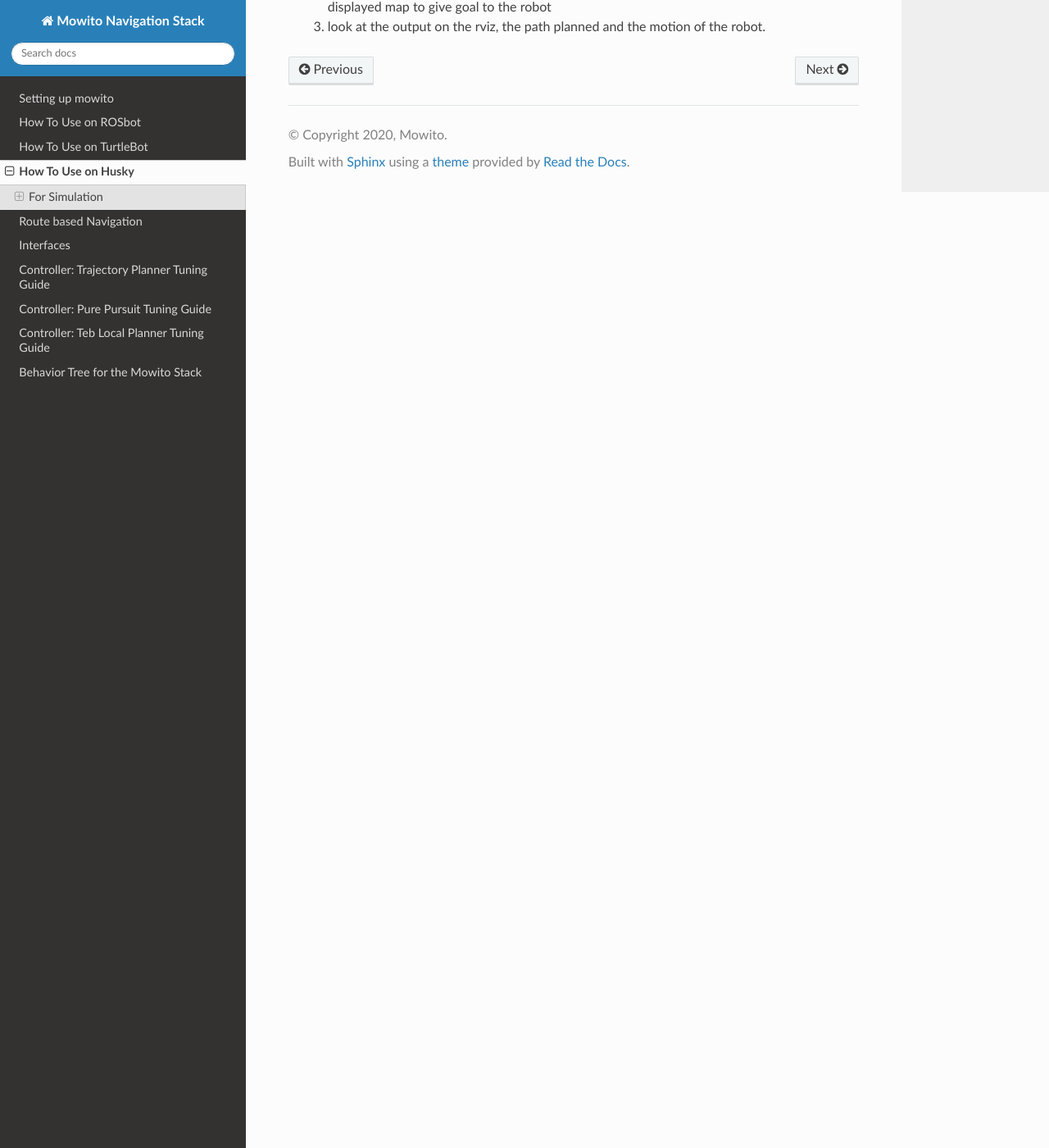
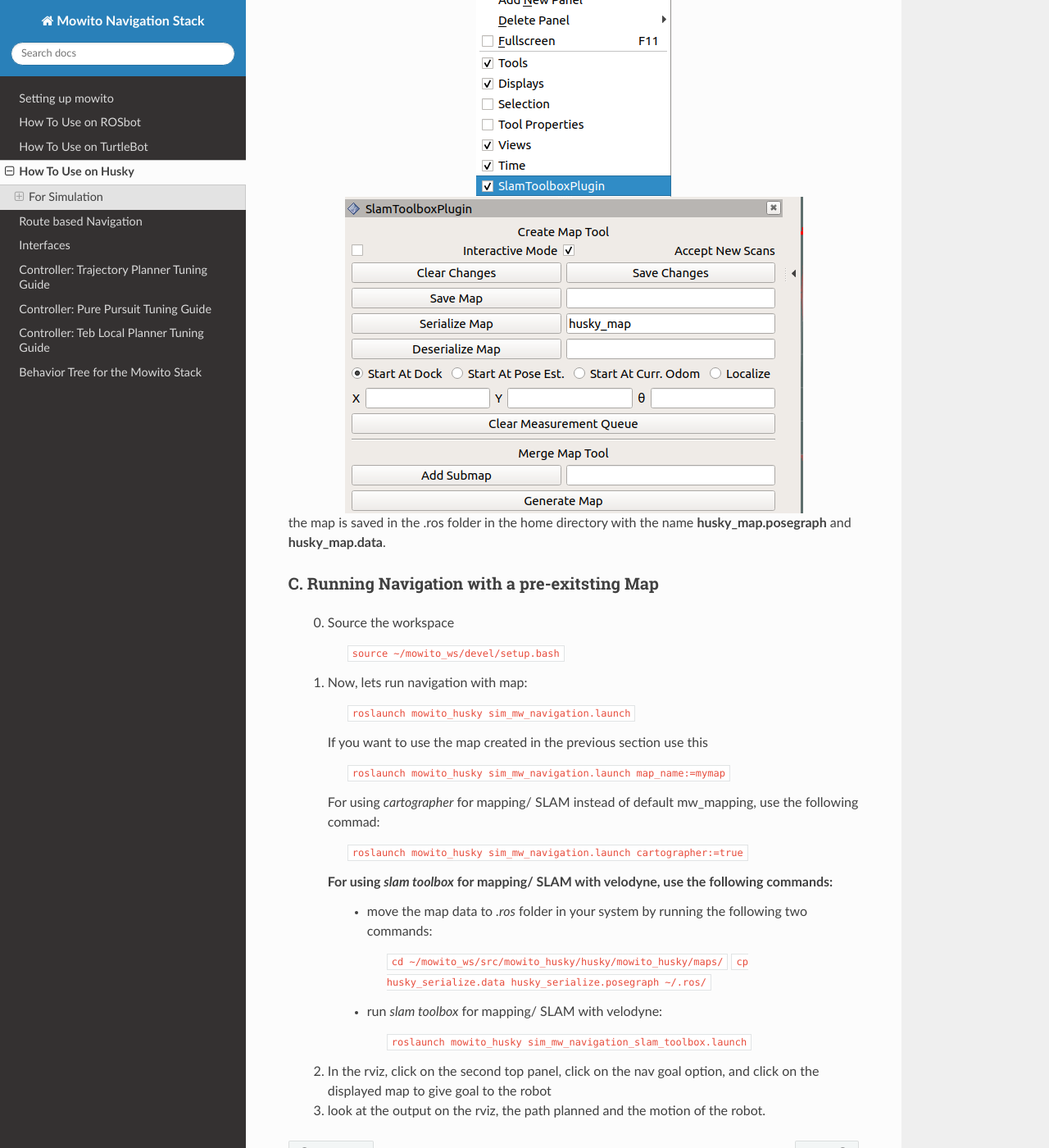
Before and after one commit to mowito/mowito_amd64, a Sphinx documentation site: the page built from docs/source/how_to_use_husky.rst, in a window 1280 px wide and 1400 px high, scrolled down 2313 px. Shown: the whole window at 82% size. Built offline with Sphinx 7.4.7 and the Read the Docs theme 2.0.0, drawn with Linux system fonts in a browser that asks for light colours; some of the changed text lies outside the part shown.

Commit message:
add slam toolbox documentation

```diff
--- a/docs/source/how_to_use_husky.rst
+++ b/docs/source/how_to_use_husky.rst
@@ -26,6 +26,12 @@ A. Set up Husky sim
 
       ``cd ~/mowito_ws/src/ && git clone https://github.com/akshay-antony/mowito_husky.git``
 
+      .. NOTE::
+
+            To use velodyne and slam toolbox with husky, switch to the branch **velodyne_with_husky**
+
+                  ``cd ~/mowito_ws/src/mowito_husky && git checkout velodyne_with_husky``
+
    2. Install the dependencies
 
       ``cd ~/mowito_ws/ && rosdep install --from-paths src --ignore-src -r -y``
@@ -52,6 +58,10 @@ B. Running Navigation with no Map (SLAM) / Navigation to create Map
                   For using `cartographer` for mapping/ SLAM instead of default mw_mapping, use the following commad:
 
                         ``roslaunch mowito_husky sim_mw_navigation_with_no_map.launch cartographer:=true``
+
+                  For using `slam toolbox` for mapping/ SLAM with velodyne, use the following commad:
+
+                        ``roslaunch mowito_husky sim_mw_navigation_with_no_map_slam_toolbox.launch``
 
                   1.2. **Autonomous goal selection ,through Exploration**:
 
@@ -82,6 +92,18 @@ B. Running Navigation with no Map (SLAM) / Navigation to create Map
 
                   the map (pbstream) is saved  in the home directory with the name **map_name.pbstream**. If no map_name is given then it would save as **map.pbstream**
 
+                  - if you were using slam toolbox to build the map, open the slam toolbox plugin in Rviz by clicking the panels and give a name for the map and store it using serialize map option.
+
+.. image:: Images/slam_toolbox/panels.png
+  :alt: panels.png
+  :align: center
+
+.. image:: Images/slam_toolbox/toolbox.png
+  :alt: toolbox.png
+  :align: center
+
+the map is saved in the .ros folder in the home directory with the name **husky_map.posegraph** and **husky_map.data**.
+
 C. Running Navigation  with a pre-exitsting Map
 ^^^^^^^^^^^^^^^^^^^^^^^^^^^^^^^^^^^^^^^^^^^^^^^^^^
             0. Source the workspace
@@ -102,6 +124,16 @@ C. Running Navigation  with a pre-exitsting Map
 
                   ``roslaunch mowito_husky sim_mw_navigation.launch cartographer:=true``
 
+               For using `slam toolbox` for mapping/ SLAM with velodyne, use the following commands:
+                  - move the map data to `.ros` folder in your system by running the following two commands:
+
+                        ``cd ~/mowito_ws/src/mowito_husky/husky/mowito_husky/maps/``
+                        ``cp husky_serialize.data husky_serialize.posegraph ~/.ros/``
+
+                  - run `slam toolbox` for mapping/ SLAM with velodyne:
+
+                        ``roslaunch mowito_husky sim_mw_navigation_slam_toolbox.launch``
+
 
             2. In the rviz, click on the second top panel, click on the nav goal option, and click on the displayed map to give goal to the robot
 
```
Also changed, not shown: docs/source/Images/slam_toolbox/panels.png (added), docs/source/Images/slam_toolbox/toolbox.png (added).
